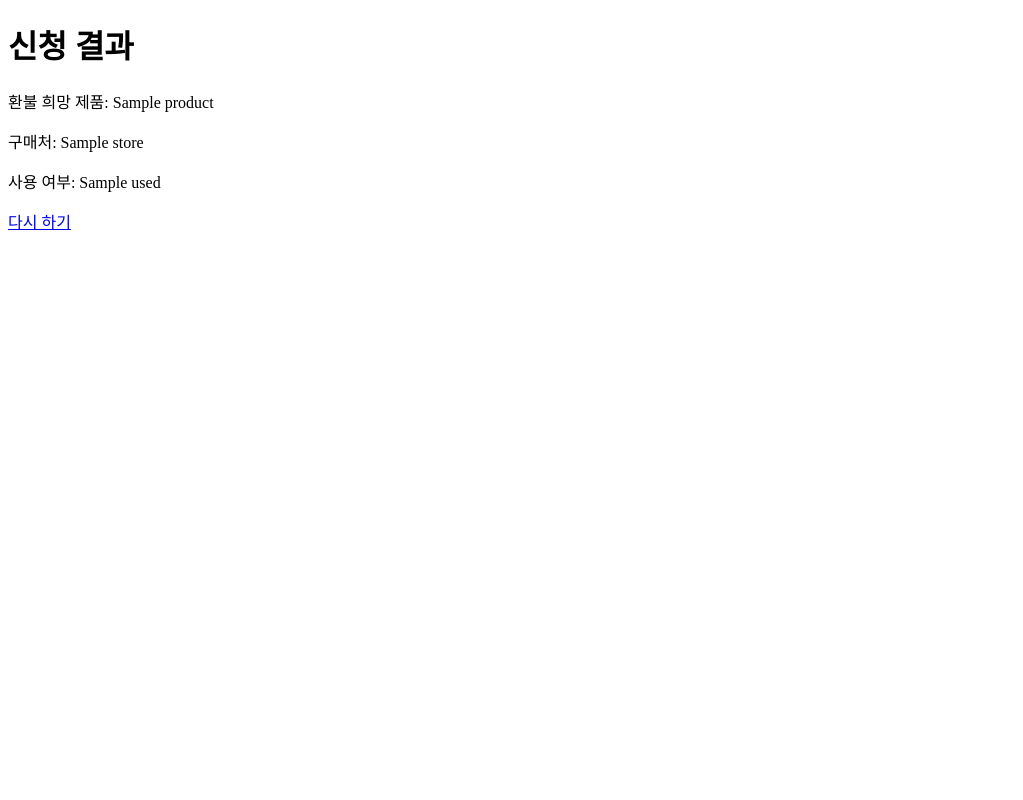
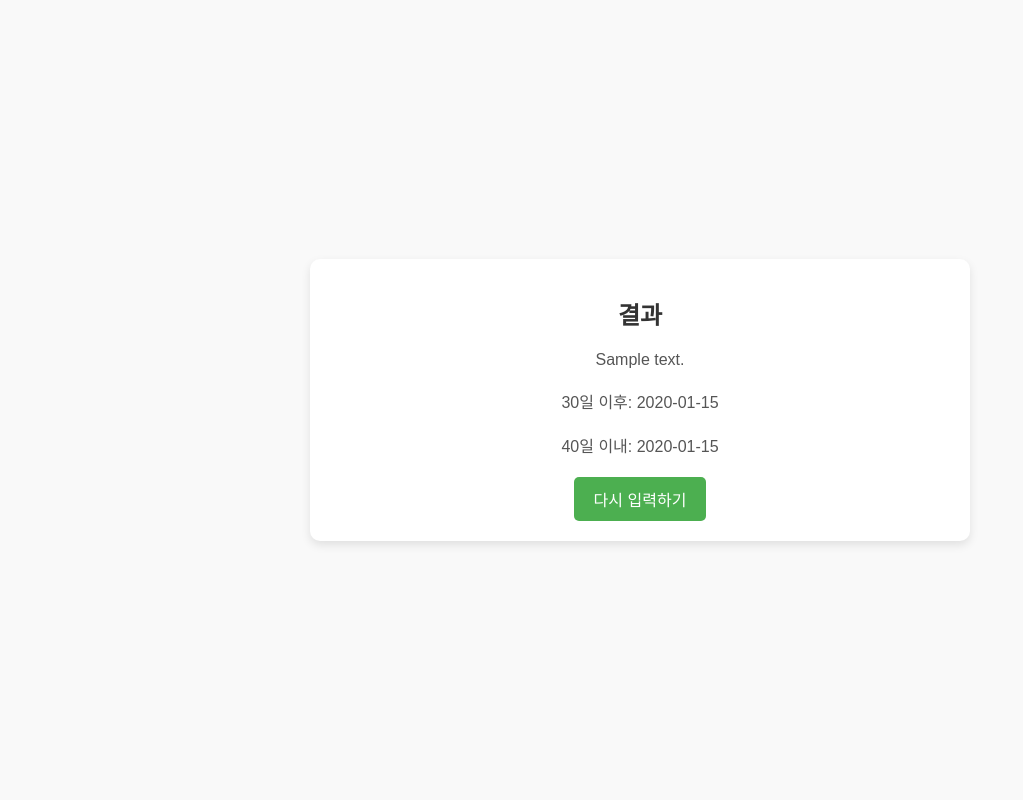
Before and after one commit to sdefgbhnjmj/100_percent_refund_page, a Flask app: template templates/result.html in a window 1280 px wide. Shown: the whole page, without its empty margins (0-1023 px from the left). Run offline with Flask 2, Linux system fonts and the light colour scheme; the template is opened without the code that fills it: most values are stand-ins (such as "Sample title", 1, 10 or a date in 2020).

Commit message:
Add result page

```diff
--- a/templates/result.html
+++ b/templates/result.html
@@ -1,14 +1,69 @@
 <!DOCTYPE html>
-<html>
+<html lang="ko">
 <head>
-    <title>결과 페이지</title>
+    <meta charset="UTF-8">
+    <meta name="viewport" content="width=device-width, initial-scale=1.0">
+    <title>결과</title>
+    <style>
+        body {
+            font-family: Arial, sans-serif;
+            background-color: #f9f9f9;
+            margin: 0;
+            padding: 0;
+            display: flex;
+            justify-content: center;
+            align-items: center;
+            height: 100vh;
+        }
+        .container {
+            background: white;
+            padding: 20px 30px;
+            border-radius: 10px;
+            box-shadow: 0 4px 10px rgba(0, 0, 0, 0.1);
+            text-align: center;
+            max-width: 600px;
+            width: 100%;
+        }
+        h1 {
+            font-size: 24px;
+            color: #333;
+            margin-bottom: 20px;
+        }
+        p {
+            font-size: 16px;
+            color: #555;
+            margin-bottom: 20px;
+        }
+        button {
+            background-color: #4CAF50;
+            color: white;
+            border: none;
+            padding: 10px 20px;
+            font-size: 16px;
+            border-radius: 5px;
+            cursor: pointer;
+            transition: background-color 0.3s ease;
+        }
+        button:hover {
+            background-color: #45a049;
+        }
+        a {
+            text-decoration: none;
+            color: white;
+        }
+    </style>
 </head>
 <body>
-    <h1>신청 결과</h1>
-    <p>{{ message }}</p>
-    <p>환불 희망 제품: {{ product }}</p>
-    <p>구매처: {{ store }}</p>
-    <p>사용 여부: {{ used }}</p>
-    <a href="/">다시 하기</a>
+    <div class="container">
+        <h1>결과</h1>
+        {% if data.message %}
+            <p>{{ data.message }}</p>
+        {% endif %}
+        {% if data.after_30_days and data.after_40_days %}
+            <p>30일 이후: {{ data.after_30_days.strftime('%Y-%m-%d') }}</p>
+            <p>40일 이내: {{ data.after_40_days.strftime('%Y-%m-%d') }}</p>
+        {% endif %}
+        <button><a href="/question4">다시 입력하기</a></button>
+    </div>
 </body>
 </html>
```
